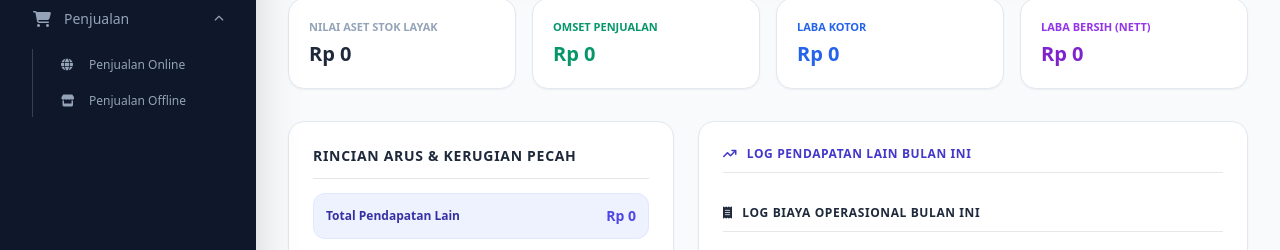
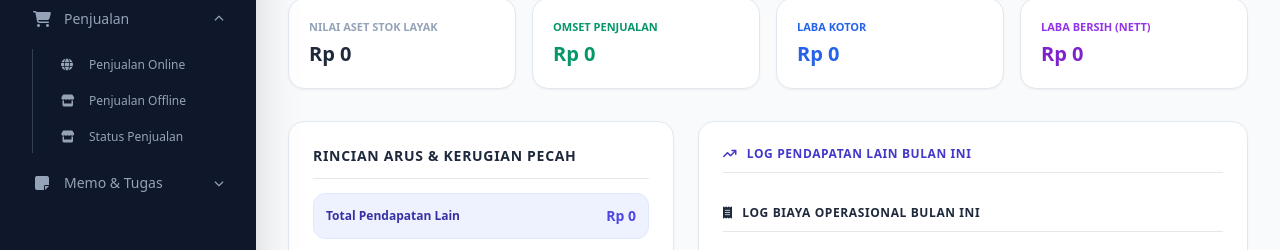
Before and after one commit to Kaguwa16/Stock.io, a plain HTML site: page keuangan.html in a window 1280 px wide. Both pictures are taken after a click on the button "Penjualan". Shown: the part 255-505 px from the top of the page. Drawn offline with nearby package versions, Linux system fonts and the light colour scheme; no server answers.

Commit message:
Update keuangan.html

```diff
--- a/keuangan.html
+++ b/keuangan.html
@@ -52,6 +52,7 @@
     <span>Master Katalog Produk</span>
   </a>
 
+  <!-- Submenu Penjualan -->
   <div>
     <button id="penjualanToggle" type="button"
       onclick="document.getElementById('penjualanSub').classList.toggle('hidden'); document.getElementById('penjualanChevron').classList.toggle('rotate-180')"
@@ -68,6 +69,27 @@
       </a>
       <a href="penjualan.html?tipe=offline" class="w-full flex items-center space-x-3 px-3 py-2 rounded-lg text-xs font-medium text-slate-400 hover:bg-slate-800 hover:text-white transition">
         <i class="fa-solid fa-store w-4"></i><span>Penjualan Offline</span>
+      </a>
+      <a href="penjualan.html?tipe=status" class="w-full flex items-center space-x-3 px-3 py-2 rounded-lg text-xs font-medium text-slate-400 hover:bg-slate-800 hover:text-white transition">
+        <i class="fa-solid fa-store w-4"></i><span>Status Penjualan</span>
+      </a>
+    </div>
+  </div>
+
+  <!-- Submenu Catatan -->
+  <div>
+    <button id="catatanToggle" type="button"
+      onclick="document.getElementById('catatanSub').classList.toggle('hidden'); document.getElementById('catatanChevron').classList.toggle('rotate-180')"
+      class="w-full flex items-center justify-between px-4 py-3 rounded-xl text-slate-400 hover:bg-slate-800 hover:text-white font-medium text-sm transition">
+      <span class="flex items-center space-x-3">
+        <i class="fa-solid fa-note-sticky text-base w-5"></i>
+        <span>Memo & Tugas</span>
+      </span>
+      <i id="catatanChevron" class="fa-solid fa-chevron-down text-[10px] transition-transform"></i>
+    </button>
+    <div id="catatanSub" class="hidden mt-1.5 ml-4 pl-4 border-l border-slate-700 space-y-1">
+      <a href="catatan.html" class="w-full flex items-center space-x-3 px-3 py-2 rounded-lg text-xs font-medium text-slate-400 hover:bg-slate-800 hover:text-white transition">
+        <i class="fa-solid fa-pen-to-square w-4"></i><span>Catatan</span>
       </a>
     </div>
   </div>
@@ -93,6 +115,7 @@
       </div>
     </aside>
 
+    <div id="sidebarOverlay" class="fixed inset-0 bg-slate-900/50 backdrop-blur-sm z-20 hidden lg:hidden"></div>
     <div class="flex-1 flex flex-col overflow-y-auto">
       <header class="bg-white border-b border-slate-200 sticky top-0 z-10 px-4 sm:px-8 py-3.5 flex items-center justify-between shadow-sm">
         <button id="openSidebarMobile" class="lg:hidden text-slate-600 hover:text-slate-900 focus:outline-none">
```
Lines whose indentation alone changed are shown as unchanged.
